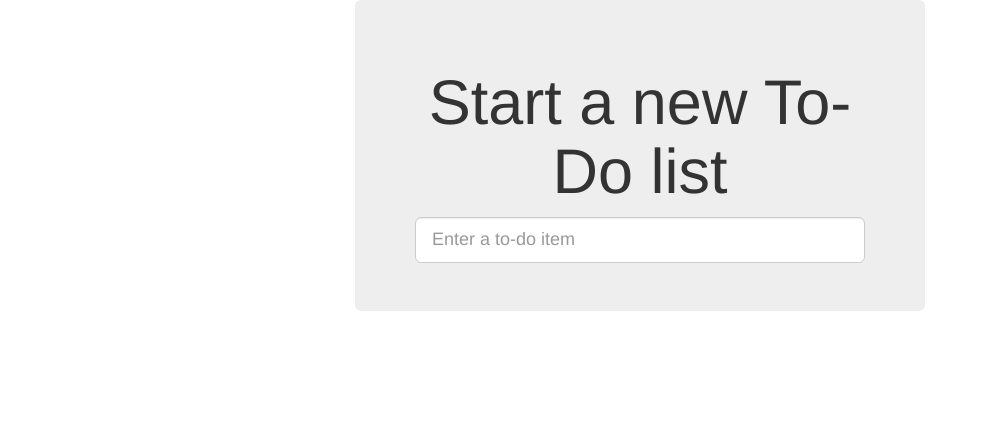
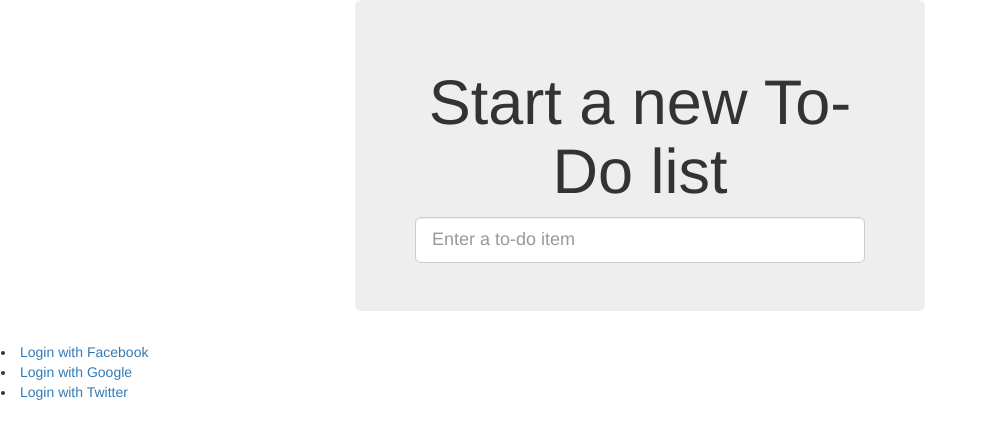
Before and after one commit to Asoka11111/Task-Driven-Development-With-Python, a Django app: page / in a window 1280 px wide. Shown: the top 443 px of the page, without its empty margins (0-987 px from the left). Run offline with Django 3.2, Linux system fonts and the light colour scheme; some libraries are stand-ins or nearby versions.

Commit message:
Google and Twitter authentication are both enabled!

```diff
--- a/lists/templates/base.html
+++ b/lists/templates/base.html
@@ -25,6 +25,28 @@
                 </div>
             </div>
         </div>
+
+        <div class="navbar">
+            {% if user and not user.is_anonymous %}
+                <li>
+                <a>Hello {{ user.get_full_name|default:user.username }}!</a>
+                </li>
+                <li>
+                <a href="{% url 'auth:logout' %}?next={{ request.path }}">Logout</a>
+                </li>
+            {% else %}
+                <li>
+                <a href="{% url 'social:begin' 'facebook' %}?next={{ request.path }}">Login with Facebook</a>
+                </li>
+                <li>
+                <a href="{% url 'social:begin' 'google-oauth2' %}?next={{ request.path }}">Login with Google</a>
+                </li>
+                <li>
+                <a href="{% url 'social:begin' 'twitter' %}?next={{ request.path }}">Login with Twitter</a>
+                </li>
+            {% endif %}
+        </div>
+
         <div class="row">
             <div class="col-md-6 col-md-offset-3">
                 {% block table %}
--- a/lists/views.py
+++ b/lists/views.py
@@ -6,8 +6,15 @@ from lists.forms import ItemForm, ExistingListItemForm
 
 # Create your views here.
 def home_page(request):
-    return render(request, 'home.html', {'form': ItemForm()})
-
+    return render(
+        request,
+        'home.html',
+        context={
+            'form': ItemForm(),
+            'user': request.user,
+            'request': request,
+        }
+    )
 def view_list(request, list_id):
     list_ = List.objects.get(id=list_id)
     form = ExistingListItemForm(for_list=list_)
--- a/superlists/settings.py
+++ b/superlists/settings.py
@@ -76,6 +76,12 @@ TEMPLATES = [
     },
 ]
 
+LOGIN_REDIRECT_URL = '/'
+SOCIAL_AUTH_GOOGLE_OAUTH2_KEY = ('854609364508-j9s4gj4dee5qe18tdpmr3cr7gcmrs22b.apps.googleusercontent.com')
+SOCIAL_AUTH_GOOGLE_OAUTH2_SECRET = 'sLuS8UlWoTzIj3x_J4vlTjhd'
+SOCIAL_AUTH_TWITTER_KEY = '4mG1Ztchyr1xIlkGmJtBoXFaU'
+SOCIAL_AUTH_TWITTER_SECRET =('qen49C2A0PrOzg7WkrypXbCpLVav7K1mSZT2cMsvtiWlieMI7o')
+
 AUTHENTICATION_BACKENDS = (
    'social.backends.facebook.FacebookOAuth2',
    'social.backends.google.GoogleOAuth2',
--- a/superlists/urls.py
+++ b/superlists/urls.py
@@ -14,13 +14,19 @@ Including another URLconf
     2. Add a URL to urlpatterns:  url(r'^blog/', include(blog_urls))
 """
 from django.conf.urls import include, url
-from django.contrib import admin
 from lists import views as list_views
 from lists import urls as list_urls
+
+from django.contrib import admin
+admin.autodiscover()
 
 urlpatterns = [
     url(r'^admin/', include(admin.site.urls)),
     url(r'^$', list_views.home_page, name='home'),
     url(r'^lists/', include(list_urls)),
     url('', include('social.apps.django_app.urls', namespace='social')),
+    url('', include('django.contrib.auth.urls', namespace='auth')),
+
+
+
 ]
```
